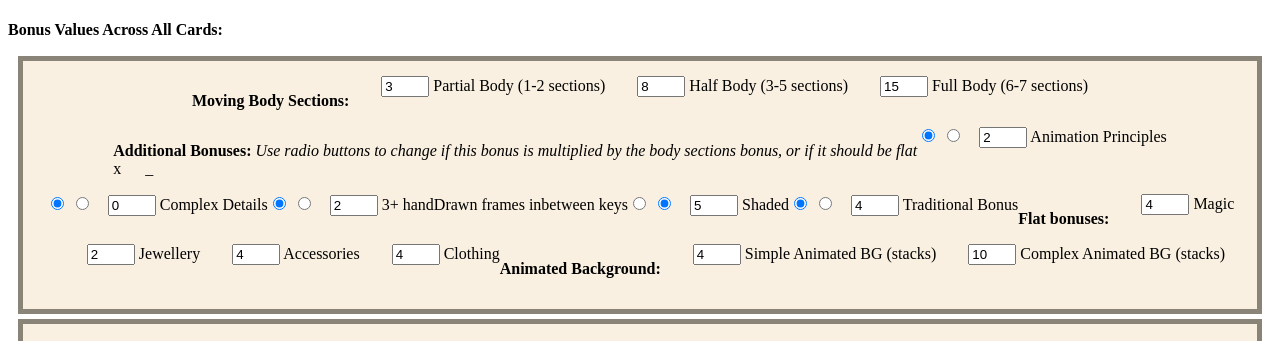
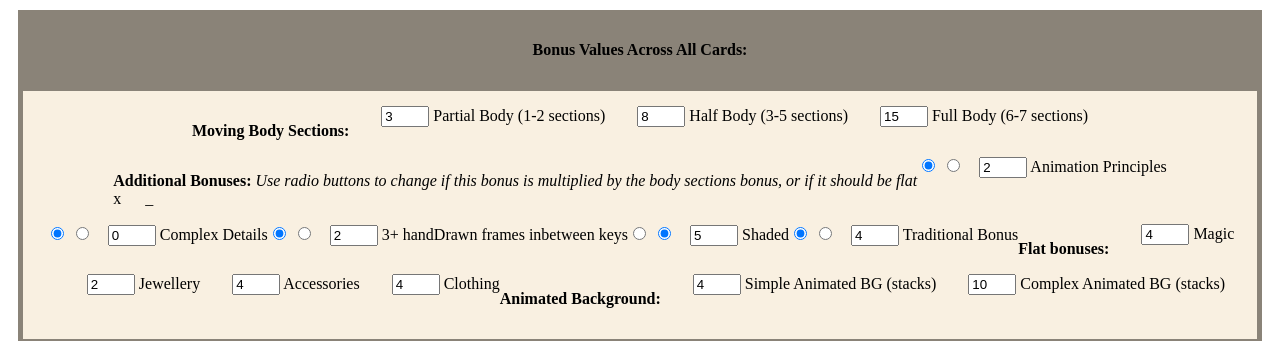
Before and after one commit to Gryphills/cards, a plain HTML site: page index.html in a window 1280 px wide. Shown: the top 341 px of the page. Drawn offline with Linux system fonts and the light colour scheme.

Commit message:
Update style.css

```diff
--- a/style.css
+++ b/style.css
@@ -16,7 +16,7 @@
   margin: 5px;
 }
 
-.bonusvalues {
+.valuesheadline {
    text-align: center;
    padding: 5px;
    background-color: rgb(138,131,120);
```
